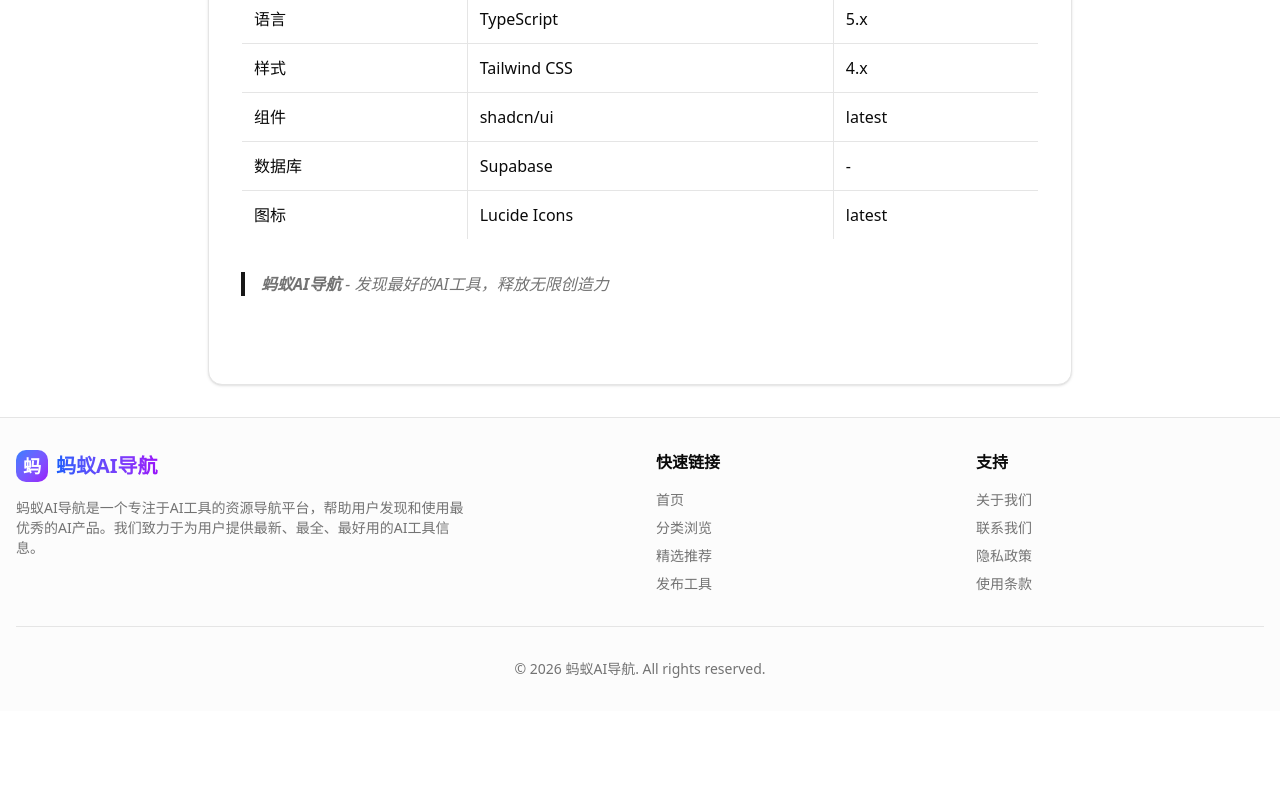
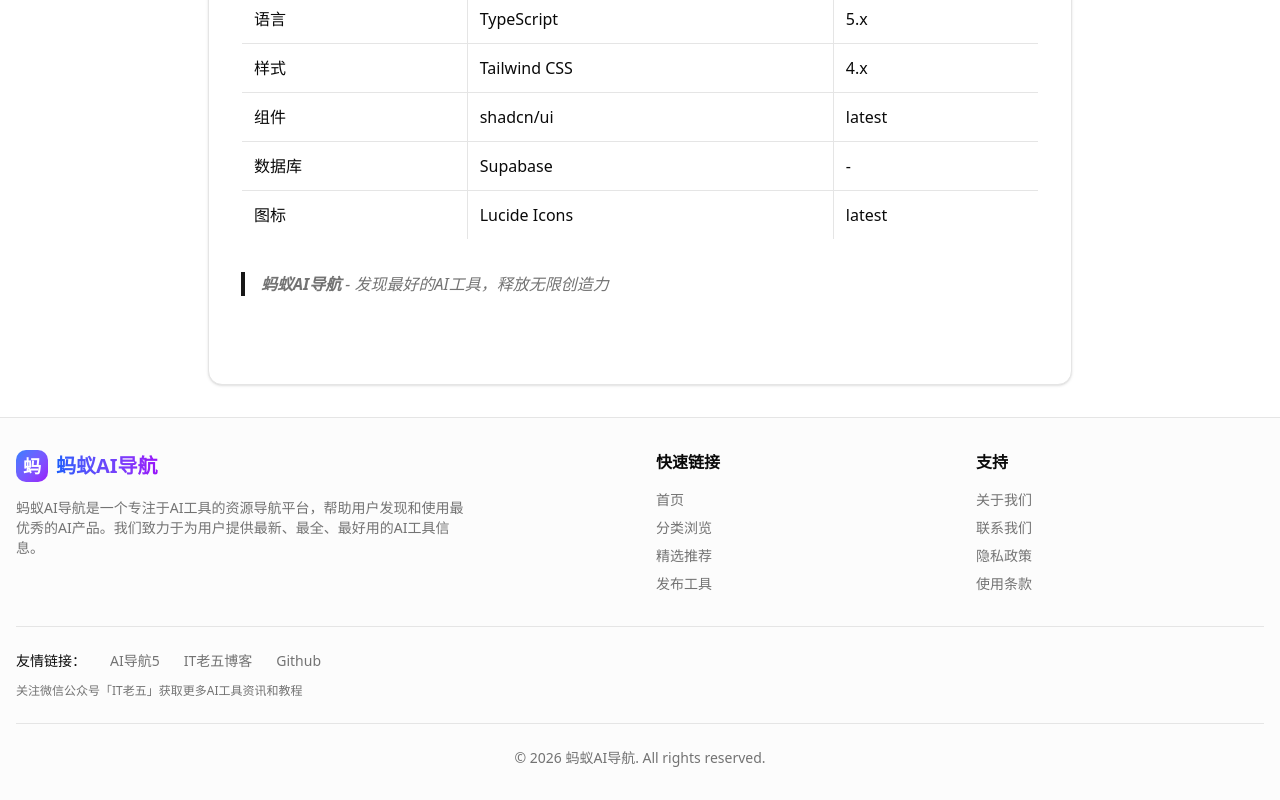
Before and after one commit to ThinkinLiu/ant-ai-nav, a Next.js app: page /article in a window 1280 px wide. Shown: the part 6456-7256 px from the top of the page. Before the commit the page ends 7167 px from the top, so only its background shows below. Built offline with nearby package versions, Linux system fonts and the light colour scheme.

Commit message:
feat: 底部增加友情链接区块
- 添加友情链接：AI导航5、IT老五博客、Github
- 添加微信公众号「IT老五」提示文字
- 链接在新标签页打开

```diff
--- a/src/components/Footer.tsx
+++ b/src/components/Footer.tsx
@@ -43,7 +43,41 @@ export function Footer() {
           </div>
         </div>
 
-        <div className="mt-8 pt-8 border-t text-center text-sm text-muted-foreground">
+        {/* 友情链接 */}
+        <div className="mt-8 pt-6 border-t">
+          <div className="flex flex-wrap items-center gap-x-6 gap-y-2 text-sm text-muted-foreground">
+            <span className="font-medium text-foreground">友情链接：</span>
+            <a
+              href="https://ai.itlao5.com"
+              target="_blank"
+              rel="noopener noreferrer"
+              className="hover:text-primary transition-colors"
+            >
+              AI导航5
+            </a>
+            <a
+              href="https://itlao5.com"
+              target="_blank"
+              rel="noopener noreferrer"
+              className="hover:text-primary transition-colors"
+            >
+              IT老五博客
+            </a>
+            <a
+              href="https://github.com/ThinkinLiu/"
+              target="_blank"
+              rel="noopener noreferrer"
+              className="hover:text-primary transition-colors"
+            >
+              Github
+            </a>
+          </div>
+          <p className="mt-3 text-xs text-muted-foreground">
+            关注微信公众号「IT老五」获取更多AI工具资讯和教程
+          </p>
+        </div>
+
+        <div className="mt-6 pt-6 border-t text-center text-sm text-muted-foreground">
           <p>&copy; {new Date().getFullYear()} 蚂蚁AI导航. All rights reserved.</p>
         </div>
       </div>
```
